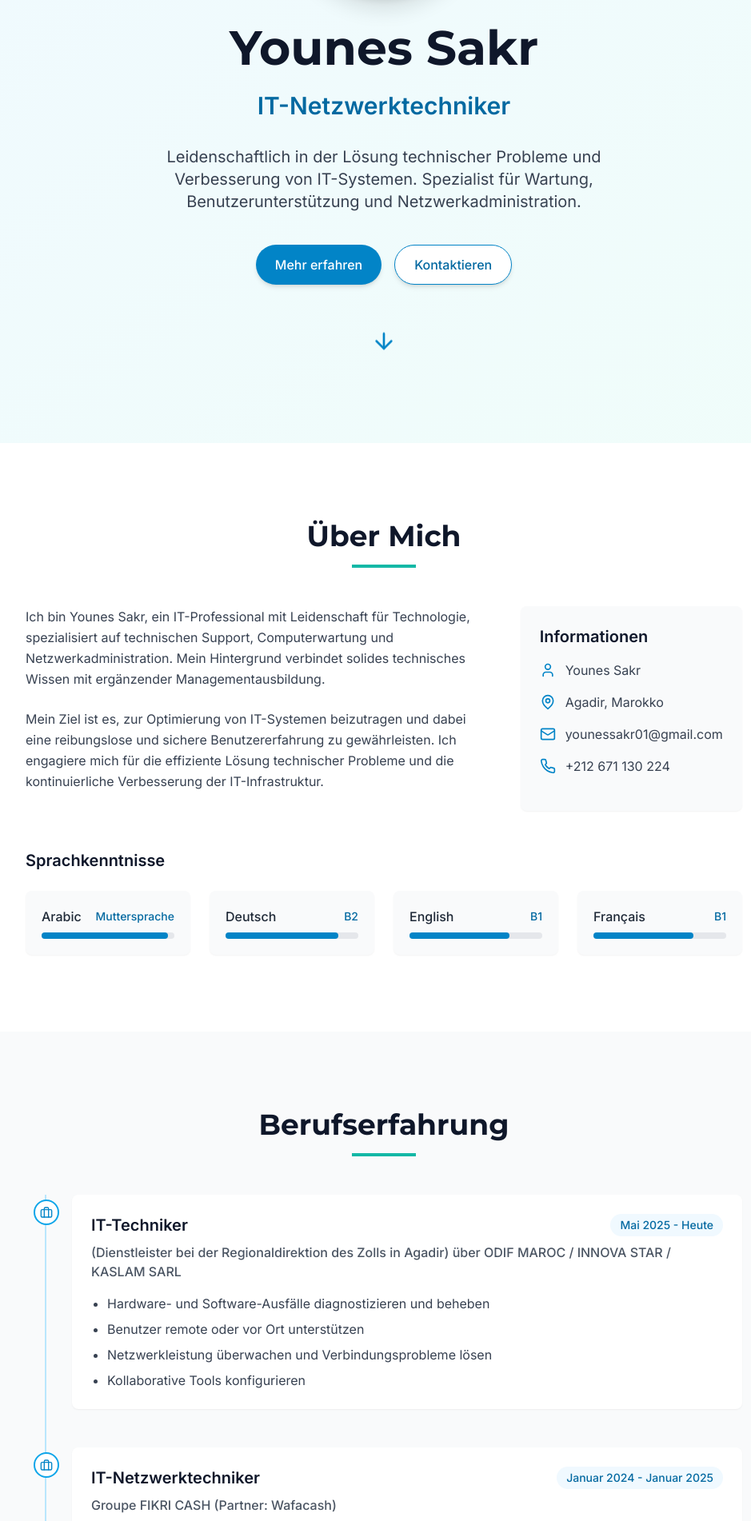
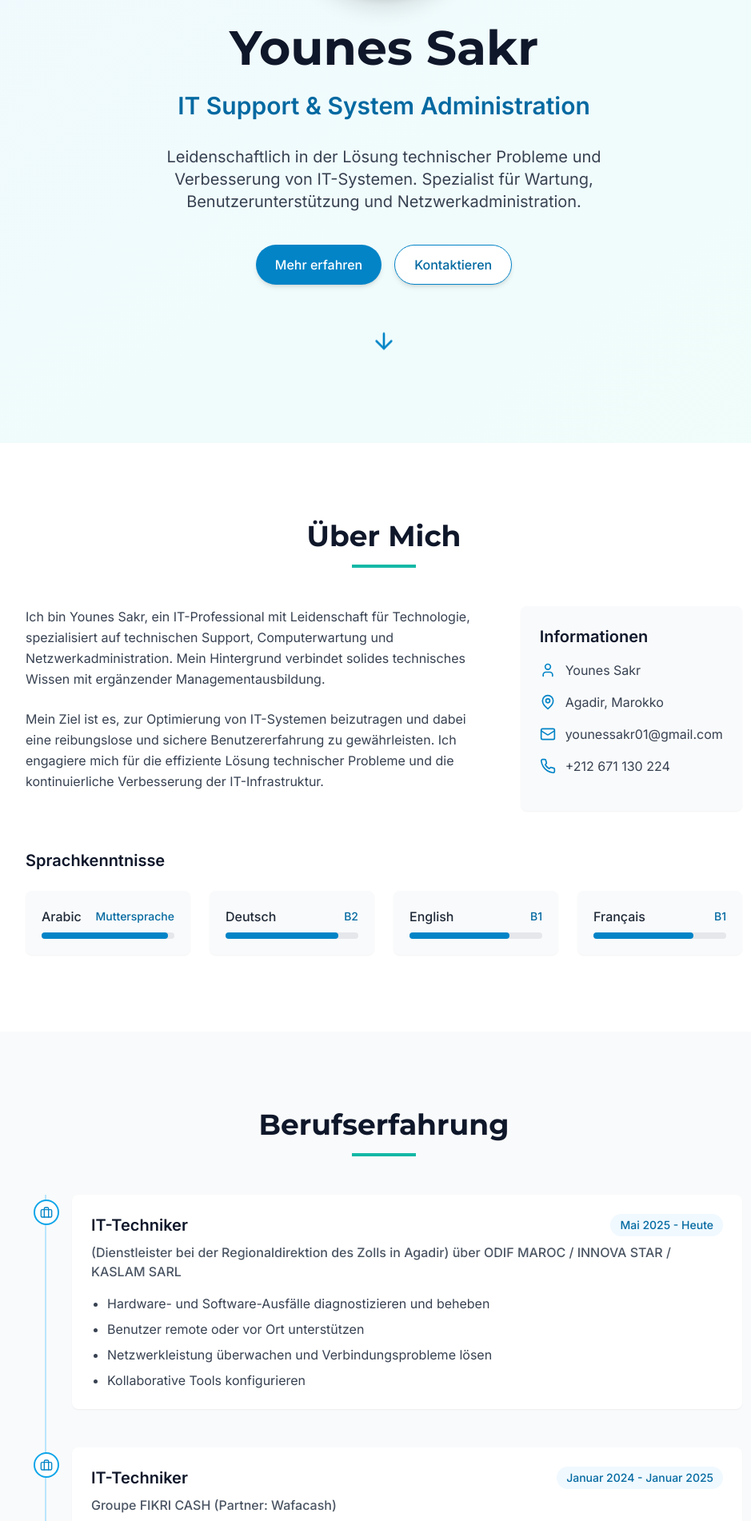
Before and after one commit to Younessakr/Younes.sakr, a React (Vite) app: page / in a window 1280 px wide. Shown: the part 418-2320 px from the top of the page at 80% size, without its empty margins (160-1099 px from the left). Built offline with nearby package versions, Linux system fonts and the light colour scheme.

Commit message:
Update website content

```diff
--- a/src/data/portfolioData.ts
+++ b/src/data/portfolioData.ts
@@ -4,7 +4,7 @@ import { profileImages } from './imagesData';
 export const experiences: Experience[] = [
   {
     id: "exp1",
-    title: "IT-Netzwerktechniker",
+    title: "IT-Techniker",
     company: "(Dienstleister bei der Regionaldirektion des Zolls in Agadir) über ODIF MAROC / INNOVA STAR / KASLAM SARL",
     period: "Mai 2025 - Présent",
     responsibilities: [
@@ -16,7 +16,7 @@ export const experiences: Experience[] = [
   },
   {
     id: "exp2",
-    title: "IT-Netzwerktechniker",
+    title: "IT-Techniker",
     company: "Groupe FIKRI CASH (Partner: Wafacash)",
     period: "Janvier 2024 - Janvier 2025",
     responsibilities: [
--- a/src/i18n/locales/de.json
+++ b/src/i18n/locales/de.json
@@ -10,7 +10,7 @@
     "hero": "Startseite"
   },
   "hero": {
-    "title": "IT-Netzwerktechniker",
+    "title": "IT Support & System Administration",
     "description": "Leidenschaftlich in der Lösung technischer Probleme und Verbesserung von IT-Systemen. Spezialist für Wartung, Benutzerunterstützung und Netzwerkadministration.",
     "buttons": {
       "learnMore": "Mehr erfahren",
@@ -49,7 +49,7 @@
       ]
     },
     "exp2": {
-      "title": "IT-Netzwerktechniker",
+      "title": "IT-Techniker",
       "company": "Groupe FIKRI CASH (Partner: Wafacash)",
       "period": "Januar 2024 - Januar 2025",
       "responsibilities": [
--- a/src/i18n/locales/en.json
+++ b/src/i18n/locales/en.json
@@ -10,7 +10,7 @@
     "hero": "Home"
   },
   "hero": {
-    "title": "IT-Techniker",
+    "title": "IT Support & System Administration",
     "description": "Passionate about solving technical problems and improving IT systems. Specialist in maintenance, user support, and network administration.",
     "buttons": {
       "learnMore": "Learn More",
@@ -38,7 +38,7 @@
     "title": "Professional Experience",
     "present": "Present",
     "exp1": {
-      "title": "IT-Techniker",
+      "title": "IT-Support",
       "company": "(Service Provider for the Regional Directorate of Customs in Agadir) via ODIF MAROC / INNOVA STAR / KASLAM SARL",
       "period": "May 2025 - Present",
       "responsibilities": [
@@ -49,7 +49,7 @@
       ]
     },
     "exp2": {
-      "title": "IT-Techniker",
+      "title": "IT-Support",
       "company": "Groupe FIKRI CASH (Partner: Wafacash)",
       "period": "January 2024 - January 2025",
       "responsibilities": [
```
